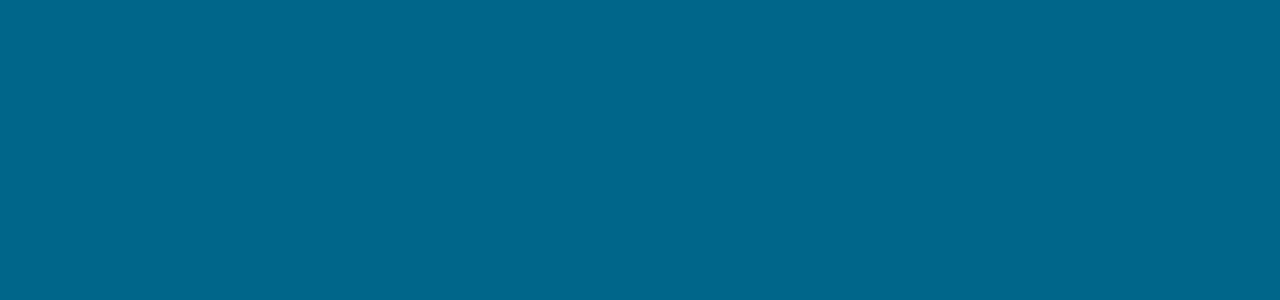
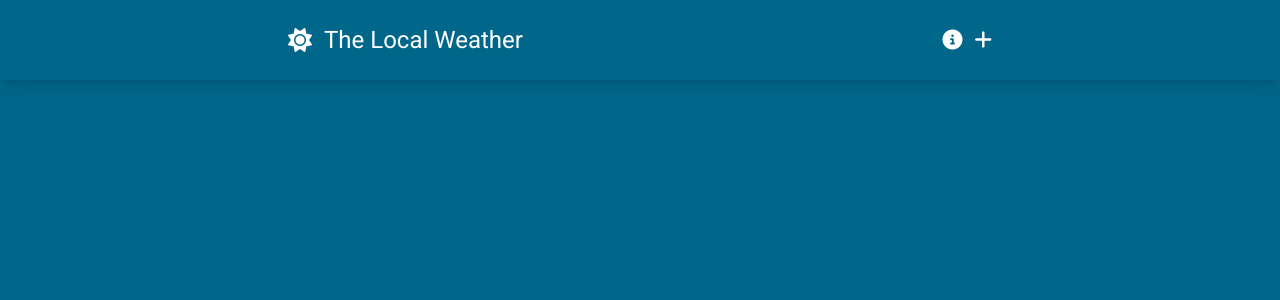
Before and after one commit to smaalfadly3/Weather-App, a Vue app: page / in a window 1280 px wide. Shown: the top 300 px of the page. Built offline with nearby package versions, Linux system fonts and the light colour scheme.

Commit message:
set SiteNavigation structure and styling

```diff
--- a/src/components/SiteNavigation.vue
+++ b/src/components/SiteNavigation.vue
@@ -1,9 +1,21 @@
 <template>
-    <div>
+    <header class=" sticky top-0 bg-weather-primary shadow-lg">
+        <nav class=" container flex flex-col sm:flex-row items-center gap-4 text-white py-6">
+            <RouterLink :to="{ name: 'home' }">
+                <div class=" flex items-center gap-3">
+                    <i class=" fa-solid fa-sun text-2xl"></i>
+                    <p class=" text-2xl">The Local Weather</p>
+                </div>
+            </RouterLink>
+            <div class=" flex gap-3 flex-1 justify-end">
+                <i class=" fa-solid fa-circle-info text-xl hover:text-weather-secondary duration-150 cursor-pointer"></i>
+                <i class=" fa-solid fa-plus text-xl hover:text-weather-secondary duration-150 cursor-pointer"></i>
 
-    </div>
+            </div>
+        </nav>
+    </header>
 </template>
 
 <script setup>
-
+import { RouterLink } from 'vue-router';
 </script>
```
